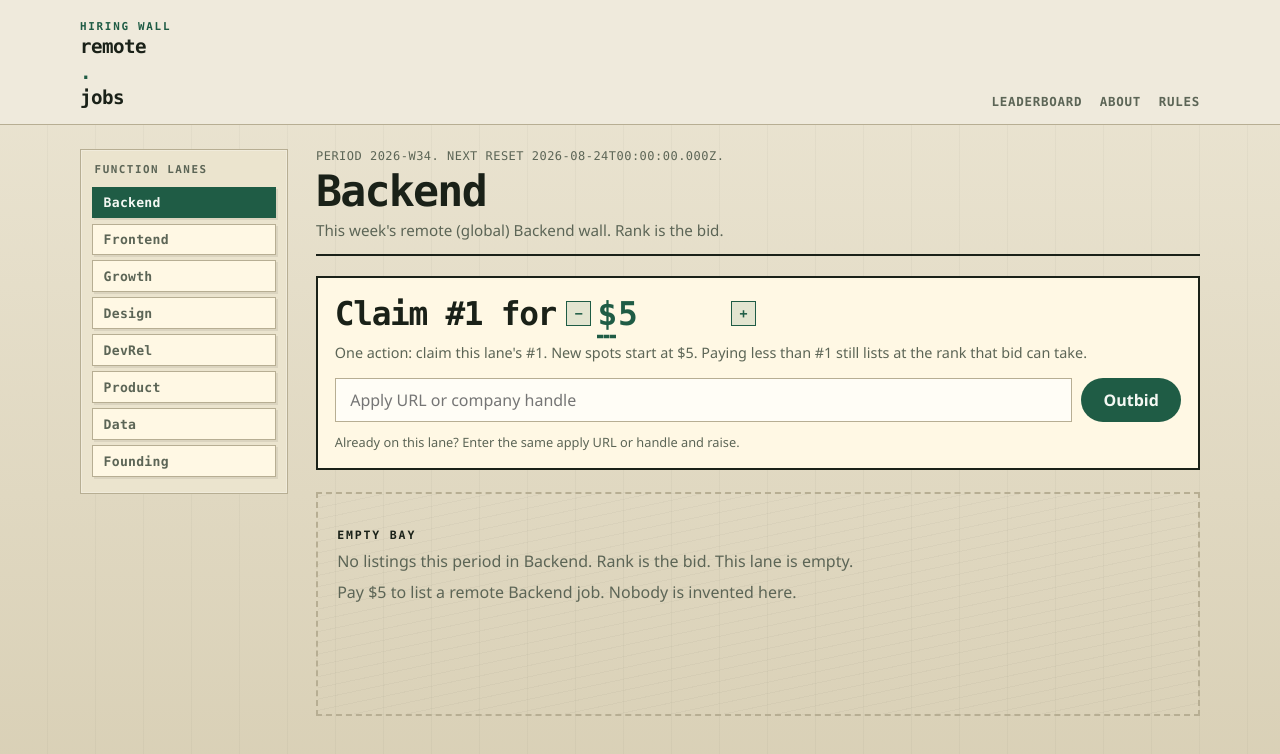
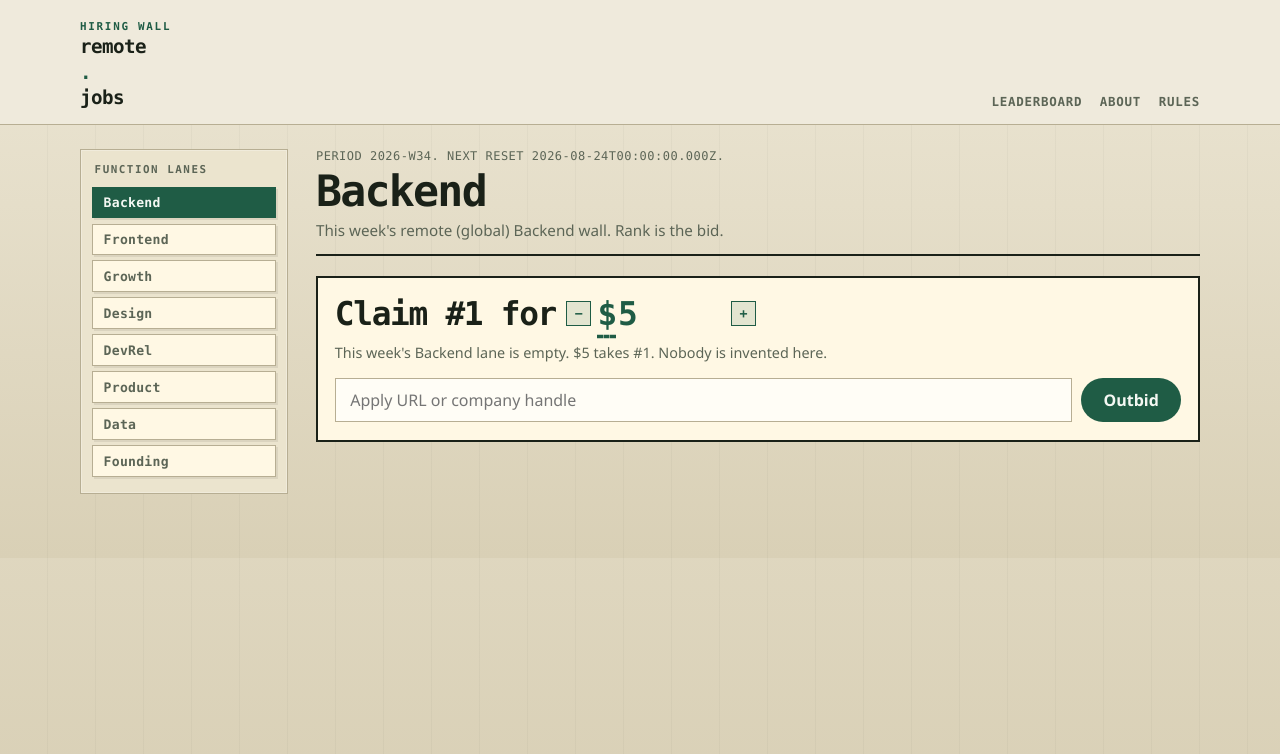
Before and after one commit to tangpingqingwa/01-remote-job-board, a Next.js app: page / in a window 1280 px wide. Shown: the top 754 px of the page. Built offline with nearby package versions, Linux system fonts and the light colour scheme.

Commit message:
feat: let claim win the empty hiring-wall bay (#13)
A first-time employer on an empty lane saw two pay-$5 surfaces. Keep one identity field and Outbid, and make the claim box the only action that says $5 takes #1 this week.

Co-authored-by: yann <yann@yanndeMacBook-Pro.local>

```diff
--- a/src/app/globals.css
+++ b/src/app/globals.css
@@ -350,6 +350,15 @@ a:hover {
   text-align: left;
 }
 
+.empty-lane-quiet {
+  min-height: 0;
+  margin-top: 0.75rem;
+  padding: 0;
+  border: 0;
+  background: none;
+  pointer-events: none;
+}
+
 .empty-lane-kicker {
   margin: 0 0 0.5rem;
   font-family: var(--mono);
--- a/src/components/board/bid-form.tsx
+++ b/src/components/board/bid-form.tsx
@@ -6,7 +6,9 @@ import { MAX_BID_USD, MIN_BID_USD } from "../../lib/types";
 
 type BidFormProps = {
   lane: FunctionLane;
+  laneName: string;
   defaultAmount: number;
+  laneEmpty?: boolean;
 };
 
 function clampAmount(value: number): number {
@@ -14,11 +16,20 @@ function clampAmount(value: number): number {
   return Math.min(MAX_BID_USD, Math.max(MIN_BID_USD, Math.trunc(value)));
 }
 
-export function BidForm({ lane, defaultAmount }: BidFormProps) {
+export function BidForm({
+  lane,
+  laneName,
+  defaultAmount,
+  laneEmpty = false,
+}: BidFormProps) {
   const [amount, setAmount] = useState(() => clampAmount(defaultAmount));
 
   return (
-    <section className="claim" id="claim">
+    <section
+      className="claim"
+      id="claim"
+      data-lane-empty={laneEmpty ? "true" : "false"}
+    >
       <form
         action="/checkout"
         method="post"
@@ -62,9 +73,18 @@ export function BidForm({ lane, defaultAmount }: BidFormProps) {
           </span>
         </h2>
         <p className="claim-note">
-          One action: claim this lane&apos;s #1. New spots start at $
-          {MIN_BID_USD}. Paying less than #1 still lists at the rank that bid
-          can take.
+          {laneEmpty ? (
+            <>
+              This week&apos;s {laneName} lane is empty. ${MIN_BID_USD} takes
+              #1. Nobody is invented here.
+            </>
+          ) : (
+            <>
+              One action: claim this lane&apos;s #1. New spots start at $
+              {MIN_BID_USD}. Paying less than #1 still lists at the rank that
+              bid can take.
+            </>
+          )}
         </p>
         <div className="bid-row">
           <input
@@ -79,9 +99,11 @@ export function BidForm({ lane, defaultAmount }: BidFormProps) {
             Outbid
           </button>
         </div>
-        <p className="raise-hint">
-          Already on this lane? Enter the same apply URL or handle and raise.
-        </p>
+        {laneEmpty ? null : (
+          <p className="raise-hint">
+            Already on this lane? Enter the same apply URL or handle and raise.
+          </p>
+        )}
       </form>
     </section>
   );
--- a/src/components/board/board.tsx
+++ b/src/components/board/board.tsx
@@ -47,8 +47,19 @@ export function Board({
             bid.
           </p>
         </header>
-        {live ? <BidForm lane={lane} defaultAmount={defaultAmount} /> : null}
-        <Leaderboard lane={lane} listings={listings} />
+        {live ? (
+          <BidForm
+            lane={lane}
+            laneName={laneLabel(lane)}
+            defaultAmount={defaultAmount}
+            laneEmpty={listings.length === 0}
+          />
+        ) : null}
+        <Leaderboard
+          lane={lane}
+          listings={listings}
+          hideEmptyChrome={live}
+        />
       </div>
     </main>
   );
--- a/src/components/board/leaderboard.tsx
+++ b/src/components/board/leaderboard.tsx
@@ -6,10 +6,31 @@ import { ListingCard } from "./listing-card";
 type LeaderboardProps = {
   lane: FunctionLane;
   listings: readonly RankedListing[];
+  hideEmptyChrome?: boolean;
 };
 
-export function Leaderboard({ lane, listings }: LeaderboardProps) {
+export function Leaderboard({
+  lane,
+  listings,
+  hideEmptyChrome = false,
+}: LeaderboardProps) {
   if (listings.length === 0) {
+    if (hideEmptyChrome) {
+      return (
+        <div
+          className="empty-lane empty-lane-quiet"
+          data-empty-lane="true"
+          data-empty-quiet="true"
+        >
+          <p className="sr-only">
+            No listings this period in {laneLabel(lane)}. Rank is the bid. This
+            lane is empty. Claim #1 above for ${MIN_BID_USD}. Nobody is invented
+            here.
+          </p>
+        </div>
+      );
+    }
+
     return (
       <div className="empty-lane" data-empty-lane="true">
         <p className="empty-lane-kicker">Empty bay</p>
```
Also changed, not shown: 2 other files (tests, documents, lock files or other folders).
